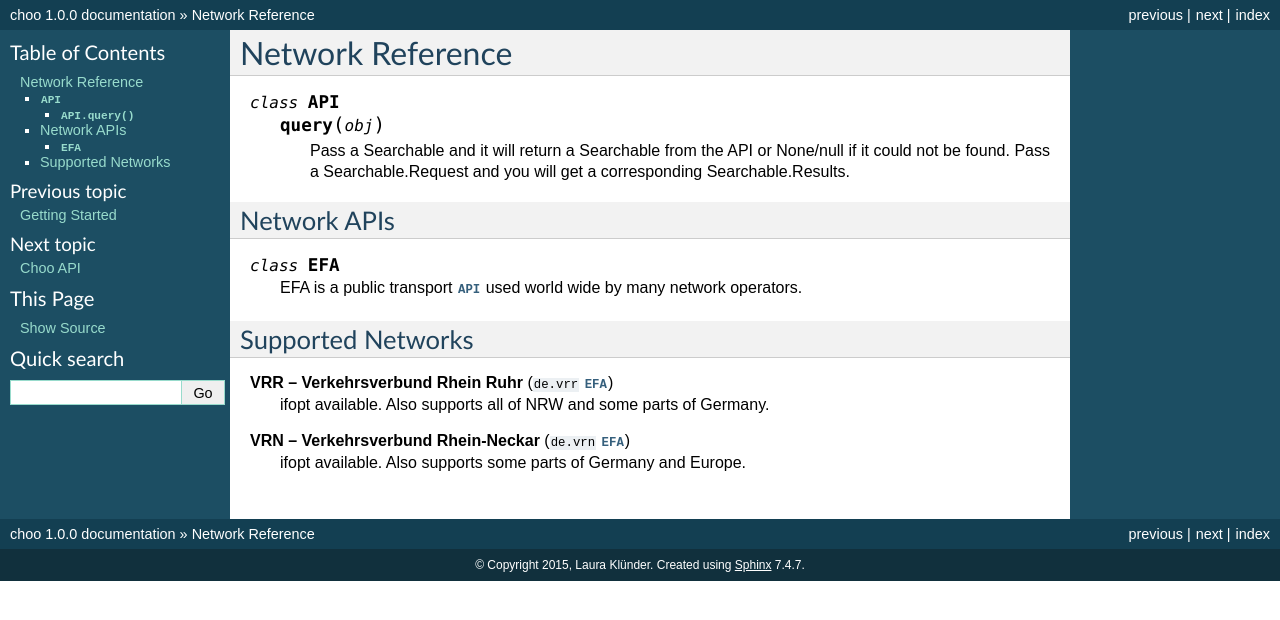
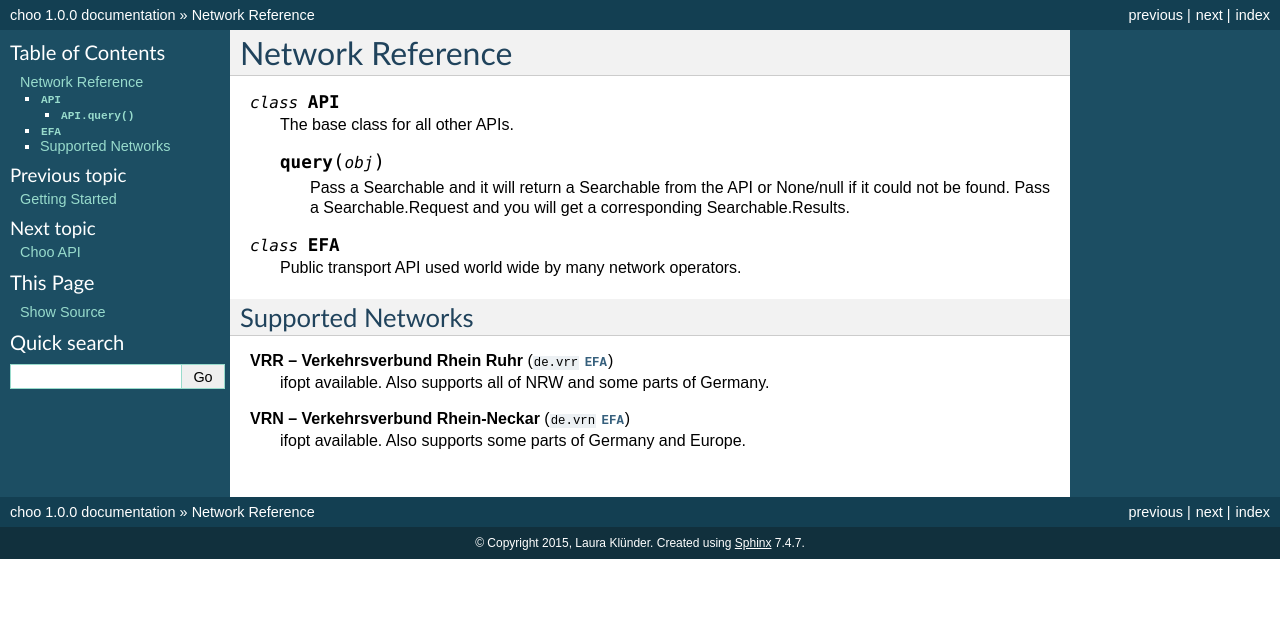
Before and after one commit to codingcatgirl/choo, a Sphinx documentation site: the page built from docs/choo/networks.rst, in a window 1280 px wide. Shown: the top 620 px of the page. Built offline with Sphinx 7.4.7, drawn with Linux system fonts in a browser that asks for light colours.

Commit message:
nicer docs

```diff
--- a/docs/choo/networks.rst
+++ b/docs/choo/networks.rst
@@ -3,17 +3,15 @@ Network Reference
 
 .. py:class:: API
 
+    The base class for all other APIs.
+
     .. py:method:: query(obj)
 
         Pass a Searchable and it will return a Searchable from the API or None/null if it could not be found. Pass a Searchable.Request and you will get a corresponding Searchable.Results.
 
-
-Network APIs
-------------------
-
 .. py:class:: EFA
 
-    EFA is a public transport :py:class:`API` used world wide by many network operators.
+    Public transport API used world wide by many network operators.
 
 
 Supported Networks
```
